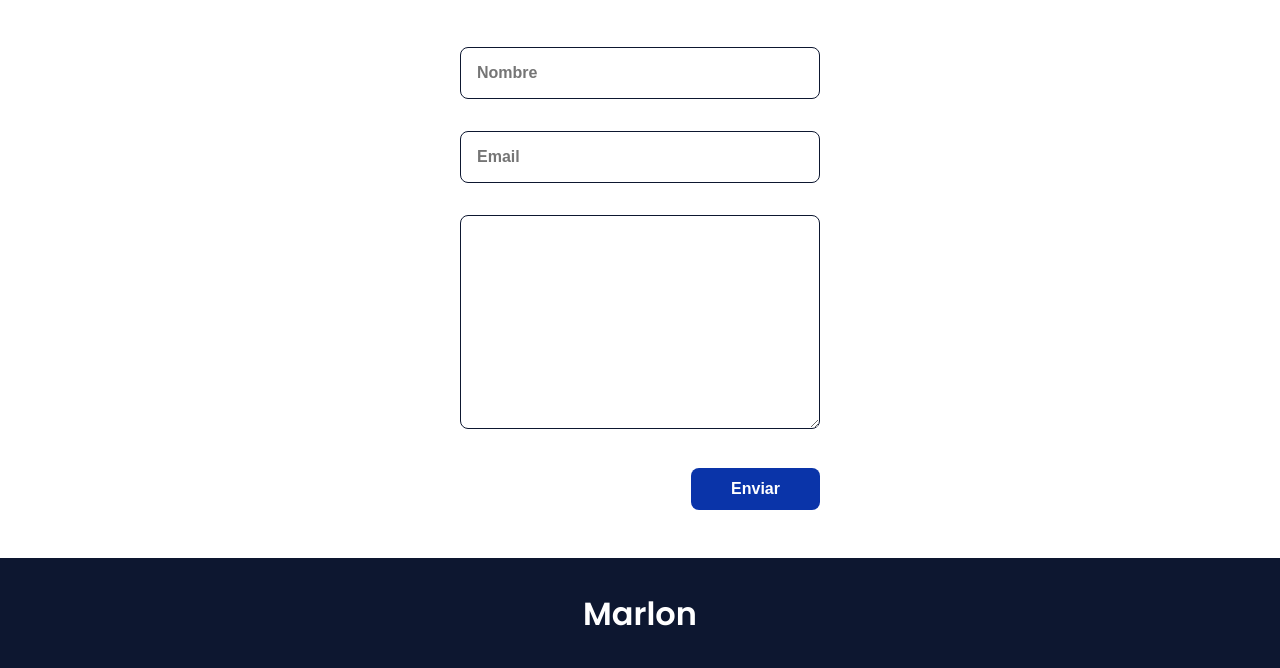
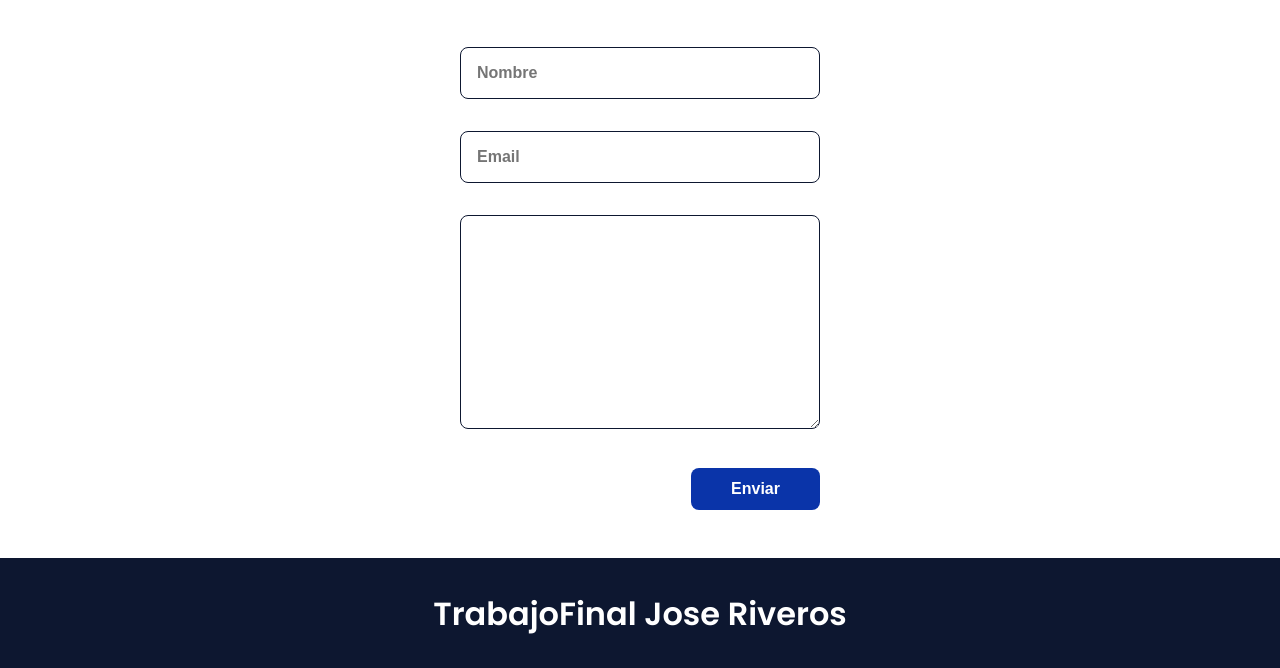
Before and after one commit to iLeo12/joseriveros.github.io, a plain HTML site: page Trabajo_Final_Jose_Riveros/index.html in a window 1280 px wide. Shown: the part 2911-3579 px from the top of the page. Drawn offline with nearby package versions, Linux system fonts and the light colour scheme.

Commit message:
Update index.html

```diff
--- a/Trabajo_Final_Jose_Riveros/index.html
+++ b/Trabajo_Final_Jose_Riveros/index.html
@@ -187,7 +187,7 @@
 
         <!--===== FOOTER =====-->
         <footer class="footer">
-            <p class="footer__title">Marlon</p>
+            <p class="footer__title">TrabajoFinal Jose Riveros</p>
             <div class="footer__social">
                 <a href="#" class="footer__icon"><i class='bx bxl-facebook' ></i></a>
                 <a href="#" class="footer__icon"><i class='bx bxl-instagram' ></i></a>
```
